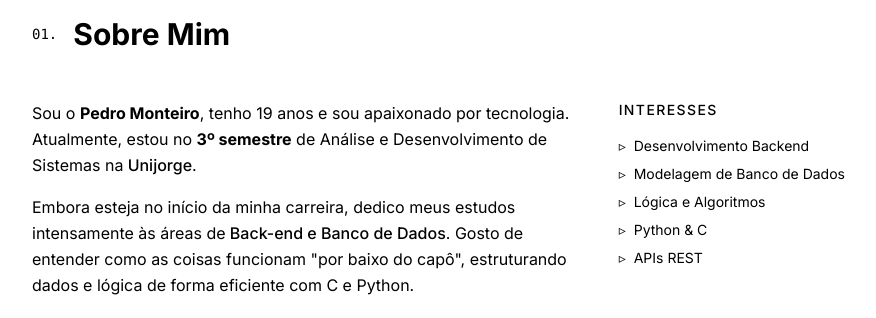
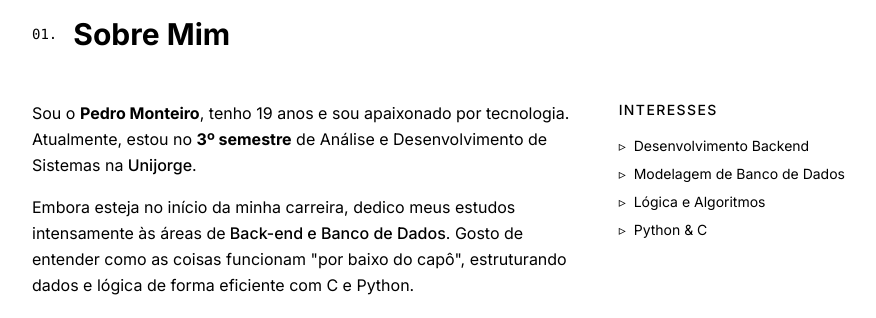
Before and after one commit to Ravas7/LANDPAGE1, a Next.js app: page /LANDPAGE1/ in a window 1280 px wide. Shown: the part 880-1198 px from the top of the page, without its empty margins (192-1068 px from the left). Built offline with nearby package versions, Linux system fonts and the light colour scheme.

Commit message:
Remove 'APIs REST' from about section
Removed 'APIs REST' from the technology list.

```diff
--- a/components/about-section.tsx
+++ b/components/about-section.tsx
@@ -34,7 +34,6 @@ export function AboutSection() {
                 "Modelagem de Banco de Dados",
                 "Lógica e Algoritmos",
                 "Python & C",
-                "APIs REST",
               ].map((tech) => (
                 <li key={tech} className="flex items-center gap-2 text-muted-foreground">
                   <span className="text-primary">▹</span>
```
